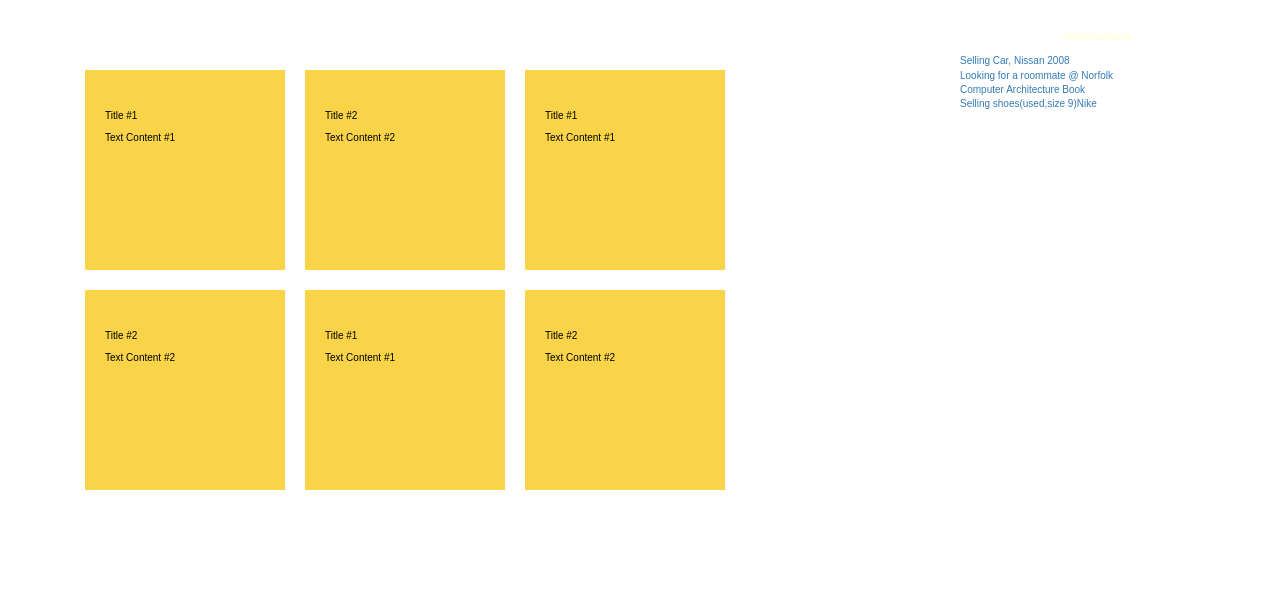
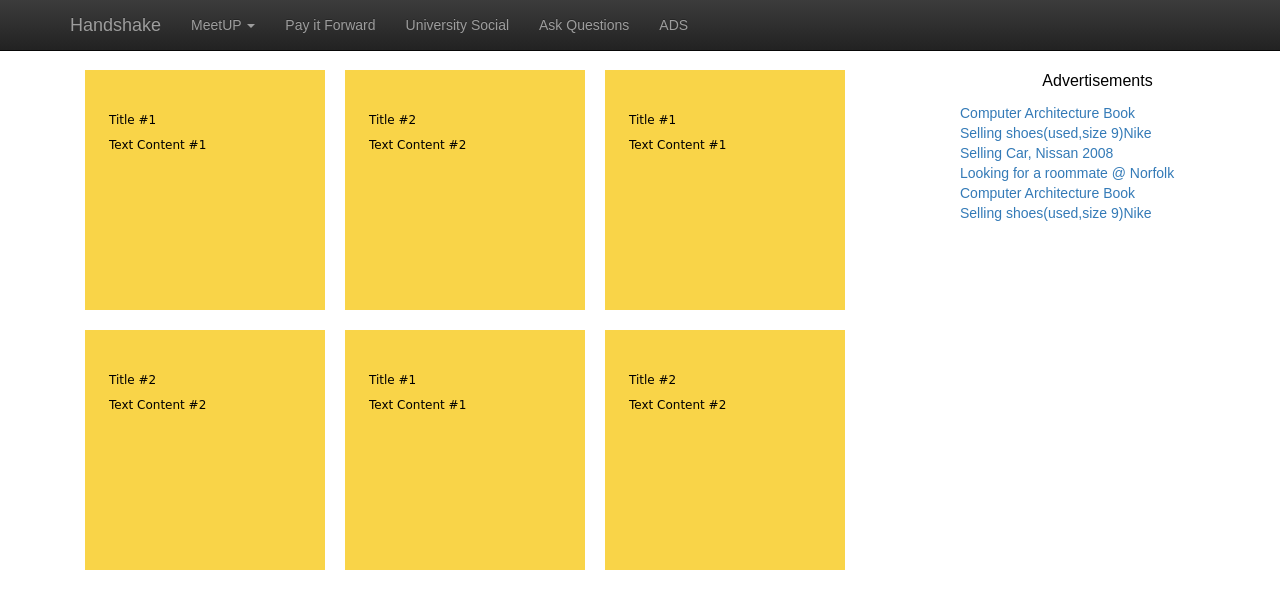
Before and after one commit to kotut/spartans, a PHP site: page /event.php in a window 1280 px wide. Shown: the top 609 px of the page. Run offline with PHP 8.4, Linux system fonts and the light colour scheme; some libraries are stand-ins or nearby versions.

Commit message:
Meet Up page UI (main page)

```diff
--- a/css/event.css
+++ b/css/event.css
@@ -9,19 +9,29 @@ body{
   background:white;
   color:#ffc;
 }
+ul li a {
+font-size: 14px;
+}
 
-h2,p{
+p {
+font-size: 16px;
+color: #000;
+}
+.csswrap h2,p{
   font-size:100%;
   font-weight:normal;
 }
-ul,li{
+
+.csswrap ul,li{
   list-style:none;
 }
-ul{
+.csswrap ul{
   overflow:hidden;
   padding:3em;
 }
-ul li a{
+.csswrap ul li a{
+  font-family: cursive;
+  font-size: 12px;
   text-decoration:none;
   color:#000;
   background:#F9D448;
@@ -29,8 +39,9 @@ ul li a{
   height:20em;
   width:20em;
   padding:2em;
+
 }
-ul li{
+.csswrap ul li{
   margin:1em;
   float:left;
 }
--- a/event.php
+++ b/event.php
@@ -12,7 +12,39 @@
 </head>
 
 <body>
+ <!-- Navbar -->
+  	<nav class="navbar navbar-inverse navbar-fixed-top" id="my-navbar">
+  		<div class="container">
+  			<div class="navbar-header">
+  				<button type="button" class="navbar-toggle" data-toggle="collapse" data-target="#navbar-collapse">
+  					<span class="icon-bar"></span>
+  					<span class="icon-bar"></span>
+  					<span class="icon-bar"></span>
+  					<span class="icon-bar"></span>
+  				</button>
 
+  				<a href="" class="navbar-brand">Handshake</a>
+  			</div><!-- Navbar Header-->
+  			<div class="collapse navbar-collapse" id="navbar-collapse">
+
+
+  				<ul class="nav navbar-nav">
+
+  					<li class="dropdown">
+					<a href="#" class="dropdown-toggle" data-toggle="dropdown" role="button" aria-haspopup="true" aria-expanded="false">MeetUP <span class="caret"></span></a>
+          <ul class="dropdown-menu">
+            <li><a href="#">Create Event</a></li>
+          </ul>
+		  </li>
+  					<li><a href="#pay_it_forward">Pay it Forward</a>
+  					<li><a href="#university_socia">University Social</a>
+  					<li><a href="#ask_questions">Ask Questions</a>
+  					<li><a href="#ads">ADS</a>
+  				</ul>
+  			</div>
+  		</div><!-- End Container-->
+  	</nav><!-- End navbar -->
+<div class="csswrap">
 	<div class="col-md-9">
 		<ul>
 			<li>
@@ -53,14 +85,22 @@
   </li>
 </ul >
 </div>
+</div>
 		<div class="col-md-3">
-		<p align=center>Advertisements</p>
+		<ul>
+		<li> <p  align=center style="font-size: 16px;padding-top: 40px;"> Advertisements </p> </li>
+		<li> <a href=#> Computer Architecture Book </a> </li>
+		 <li> <a href=#> Selling shoes(used,size 9)Nike</a> <li>
 		<li> <a href=#> Selling Car, Nissan 2008 </a> </li>
 		<li> <a href=#> Looking for a roommate @ Norfolk </a> </li>
 		<li> <a href=#> Computer Architecture Book </a> </li>
 		 <li> <a href=#> Selling shoes(used,size 9)Nike</a> <li>
+		 </ul>
 		</div>
 
+
 </div>
+ <script src="https://ajax.googleapis.com/ajax/libs/jquery/1.11.3/jquery.min.js"></script>
+    <script src="js/bootstrap.min.js"></script>
 </body>
 </html>
```
Lines whose indentation alone changed are shown as unchanged.
